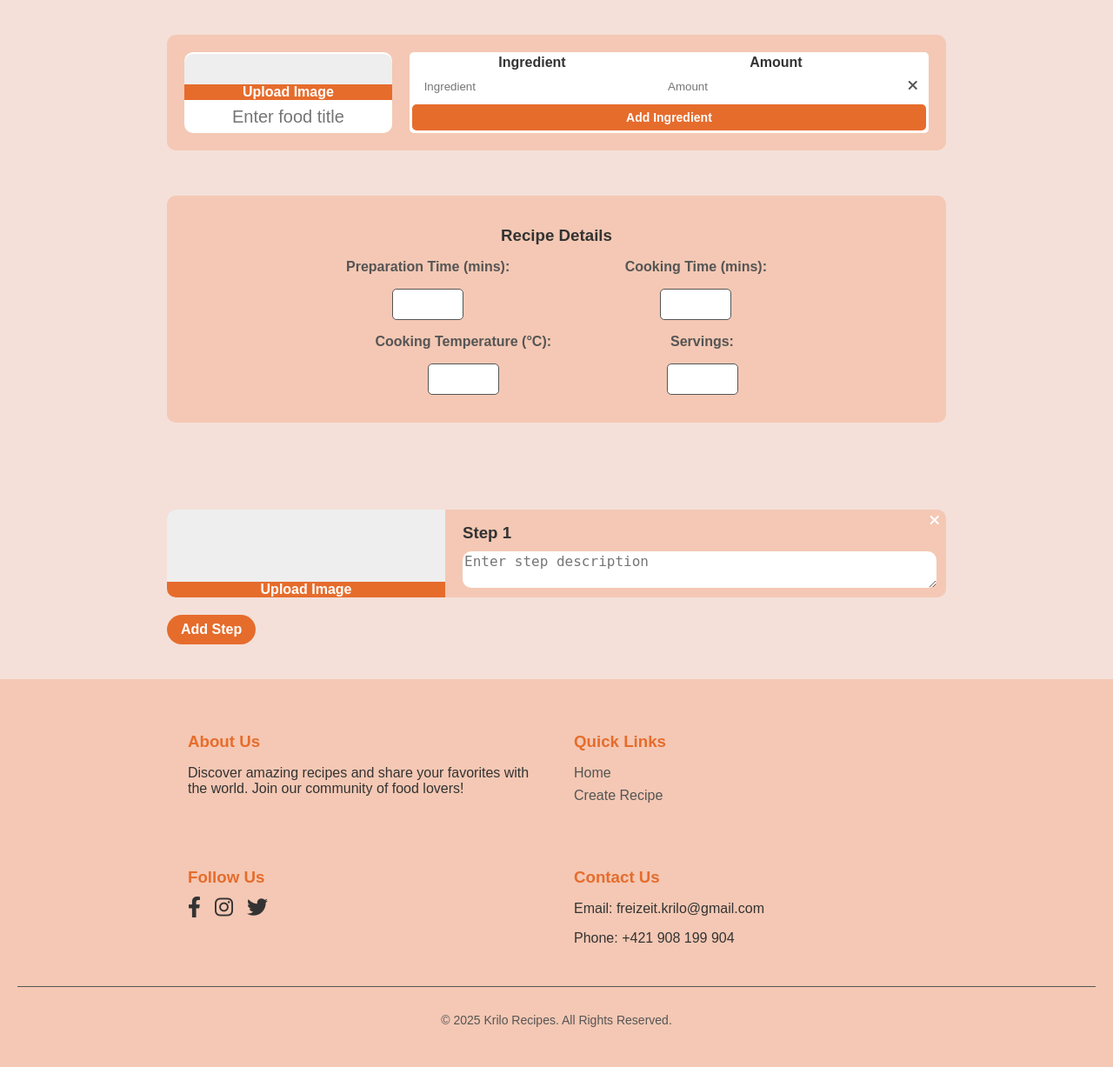
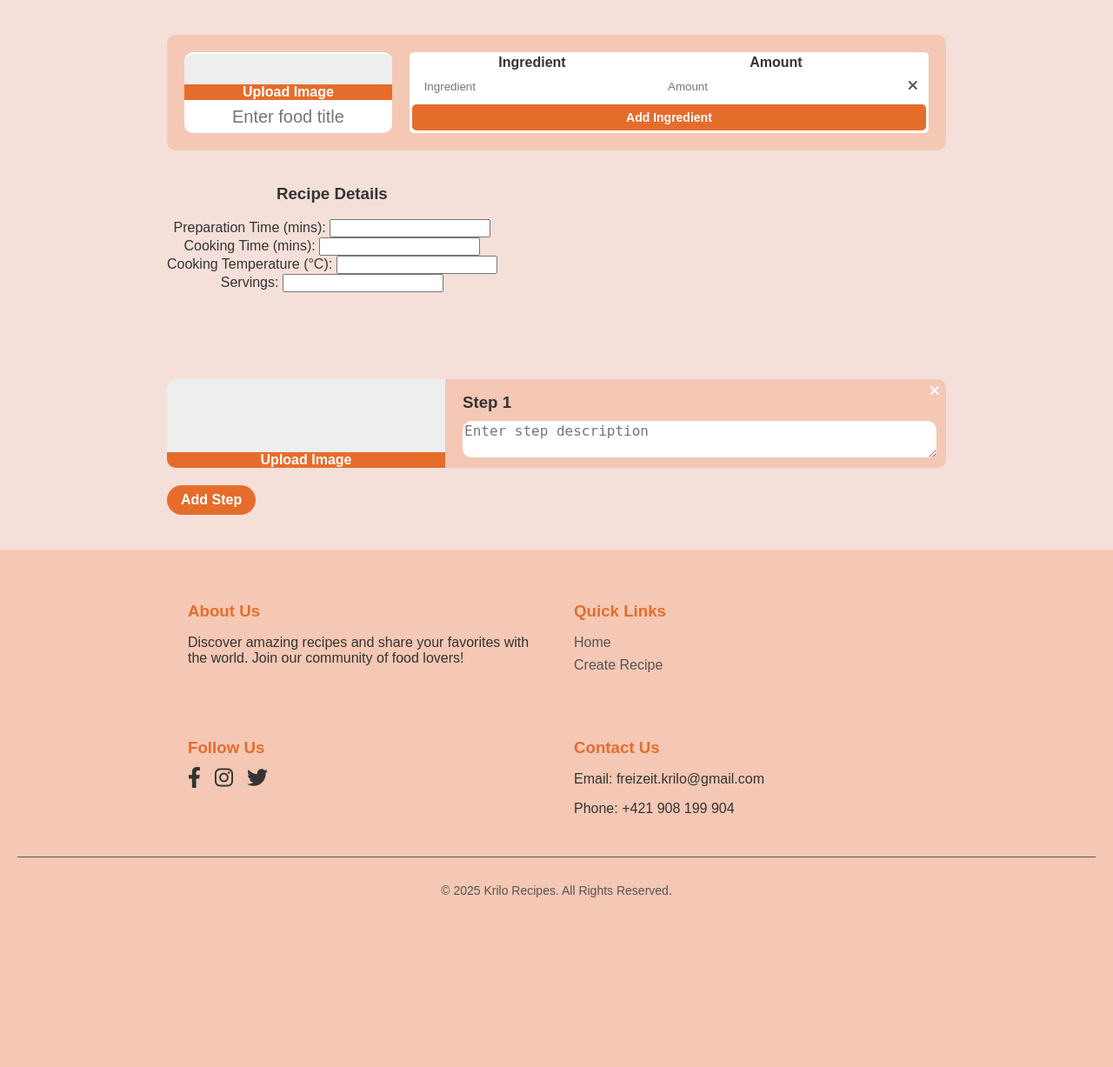
Before and after one commit to David-ssnd/WSE-Project, a PHP site: page /create_recipe/ in a window 1280 px wide. Shown: the part 74-1301 px from the top of the page at 87% size. After the commit the page ends 1106 px from the top, so only its background shows below. Run offline with PHP 8.4, Linux system fonts and the light colour scheme.

Commit message:
mainpage layout fix

```diff
--- a/resources/styles.css
+++ b/resources/styles.css
@@ -16,7 +16,33 @@
     --modal-ingredients: #333;
     --food-image: #eee;
     --favorite: #f00;
+    --fs-1: 12px;
+    --fs-2: 14px;
+    --fs-3: 16px;
+    --fs-4: 18px;
   }
+
+html {
+    font-size: var(--fs-3); /* Defaults to 16px */
+}
+
+@media (max-width: 30em) {
+    html {
+        font-size: var(--fs-1); /* Reduces to 12px */
+    }
+}
+
+@media (min-width: 30.063em) and (max-width: 48em) {
+    /* Styles for portrait tablets and large phones */
+}
+
+@media (min-width: 48.063em) and (max-width: 64em) {
+    /* Styles for landscape tablets */
+}
+
+@media (min-width: 90.063em) {
+    /* Styles for large desktops */
+}
 
 body {
     font-family: Arial, sans-serif;
@@ -24,6 +50,7 @@ body {
     padding: 0;
     background-color: var(--background);
     color: var(--primary);
+    font-size: 1rem;
 }
 
 .btn {
@@ -153,10 +180,13 @@ body {
 /* FEED */
 
 .recipes-feed {
-    display: flex;
+    display: grid;
+    grid-template-columns: repeat(4, minmax(0rem, 1fr));
     flex-wrap: wrap;
+    width: 100%;
     gap: 3rem; /* maybe? */
     justify-content: flex-start;
+    box-sizing: border-box;
 }
 
 /* food item */
@@ -166,9 +196,8 @@ body {
     flex-grow: 1;
     min-width: 200px;
 */
-    width: 20%;
+    width: 100%;
     margin: 2% 0;
-    padding: 0.4rem;
     padding-bottom: 0;
     text-align: center;
     display: flex;
@@ -185,7 +214,8 @@ body {
 
 .food-item img {
     height: 80%;
-    width: 100%;
+    width: calc(100%-0.4rem*4);
+    margin: 0.4rem;
     object-fit: cover;
     border-radius: 0.625rem;
 }
@@ -850,45 +880,3 @@ body {
     font-size: 0.875rem;
     color: var(--secondary);
 }
-
-/* recipe details */
-
-.recipe-details {
-    margin-top: 2rem;
-    padding: 1rem;
-    background-color: var(--food-item-bg);
-    border-radius: 0.625rem;
-    text-align: center;
-    width: calc(100% - 2rem);
-    background-color: var(--navbar);
-}
-
-.recipe-details h3 {
-    margin-bottom: 1rem;
-    color: var(--primary);
-}
-
-.detail-item {
-    display: inline-flex;
-    flex-direction: column;
-    align-items: center;
-    margin-bottom: 1rem;
-    margin-left: 4rem;
-    margin-right: 4rem;
-    gap: 0.5rem;
-}
-
-.detail-item label {
-    margin-bottom: 0.5rem;
-    font-weight: bold;
-    color: var(--secondary);
-}
-
-.detail-item input {
-    padding: 0.5rem;
-    border: 1px solid var(--secondary);
-    border-radius: 0.3125rem;
-    font-size: 1rem;
-    background-color: var(--search-bar);
-    width: 4rem;
-}
```
